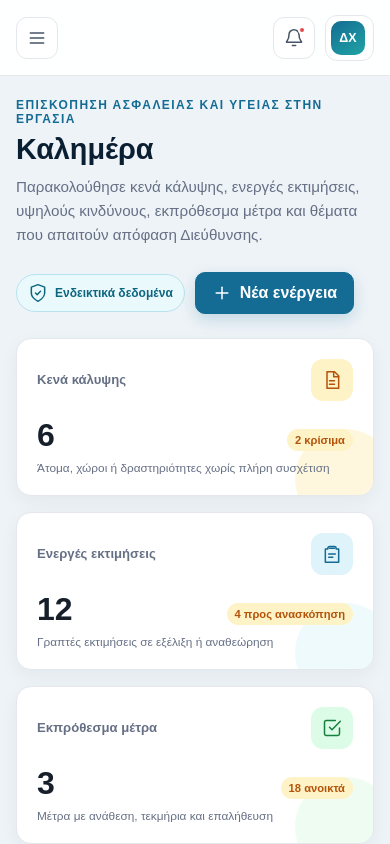
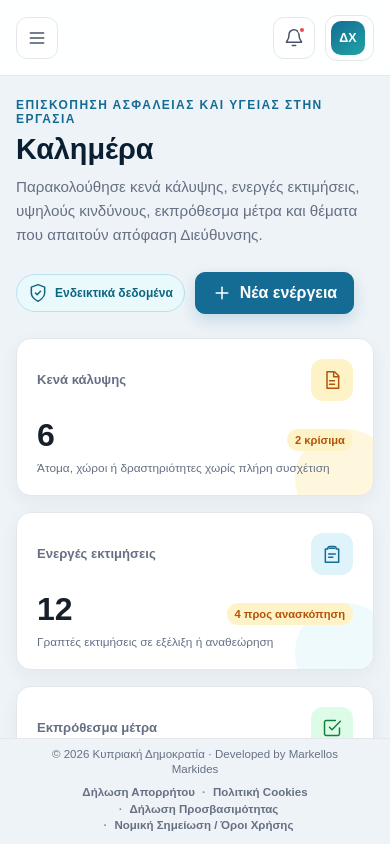
Before and after one commit to mmark76/Health-and-Safety-App, a React (Vite) app: page / in a window 390 px wide. Shown: the top 844 px of the page. Built offline with nearby package versions, Linux system fonts and the light colour scheme.

Commit message:
fix: pin dashboard footer to viewport (#4)

```diff
--- a/src/features/dashboard/pages/DashboardPage.css
+++ b/src/features/dashboard/pages/DashboardPage.css
@@ -23,6 +23,8 @@
   --slate-100: #f2f4f7;
   --slate-50: #f8fafc;
   --white: #ffffff;
+  --dashboard-sidebar-width: 272px;
+  --dashboard-footer-reserve: 74px;
   min-height: 100vh;
   background: #eef3f7;
   color: var(--slate-950);
@@ -30,7 +32,7 @@
 
 .dashboard-layout {
   display: grid;
-  grid-template-columns: 272px minmax(0, 1fr);
+  grid-template-columns: var(--dashboard-sidebar-width) minmax(0, 1fr);
   min-height: 100vh;
 }
 
@@ -302,7 +304,7 @@
 .dashboard-content {
   width: min(1480px, 100%);
   margin: 0 auto;
-  padding: 30px;
+  padding: 30px 30px calc(30px + var(--dashboard-footer-reserve) + env(safe-area-inset-bottom));
 }
 
 .dashboard-heading-row {
@@ -794,10 +796,18 @@
 }
 
 .dashboard-footer-note {
+  position: fixed;
+  right: 0;
+  bottom: 0;
+  left: var(--dashboard-sidebar-width);
+  z-index: 15;
   display: grid;
   justify-items: center;
   gap: 6px;
-  padding: 0 2px 10px;
+  box-sizing: border-box;
+  padding: 8px 30px calc(10px + env(safe-area-inset-bottom));
+  border-top: 1px solid var(--slate-200);
+  background: #eef3f7;
   color: var(--slate-600);
   font-size: 0.72rem;
   text-align: center;
@@ -891,8 +901,16 @@
 }
 
 @media (max-width: 980px) {
+  .dashboard-shell {
+    --dashboard-footer-reserve: 82px;
+  }
+
   .dashboard-layout {
     grid-template-columns: 1fr;
+  }
+
+  .dashboard-footer-note {
+    left: 0;
   }
 
   .dashboard-sidebar {
@@ -952,7 +970,7 @@
   }
 
   .dashboard-content {
-    padding: 22px 16px;
+    padding: 22px 16px calc(22px + var(--dashboard-footer-reserve) + env(safe-area-inset-bottom));
   }
 
   .dashboard-heading-row {
```
